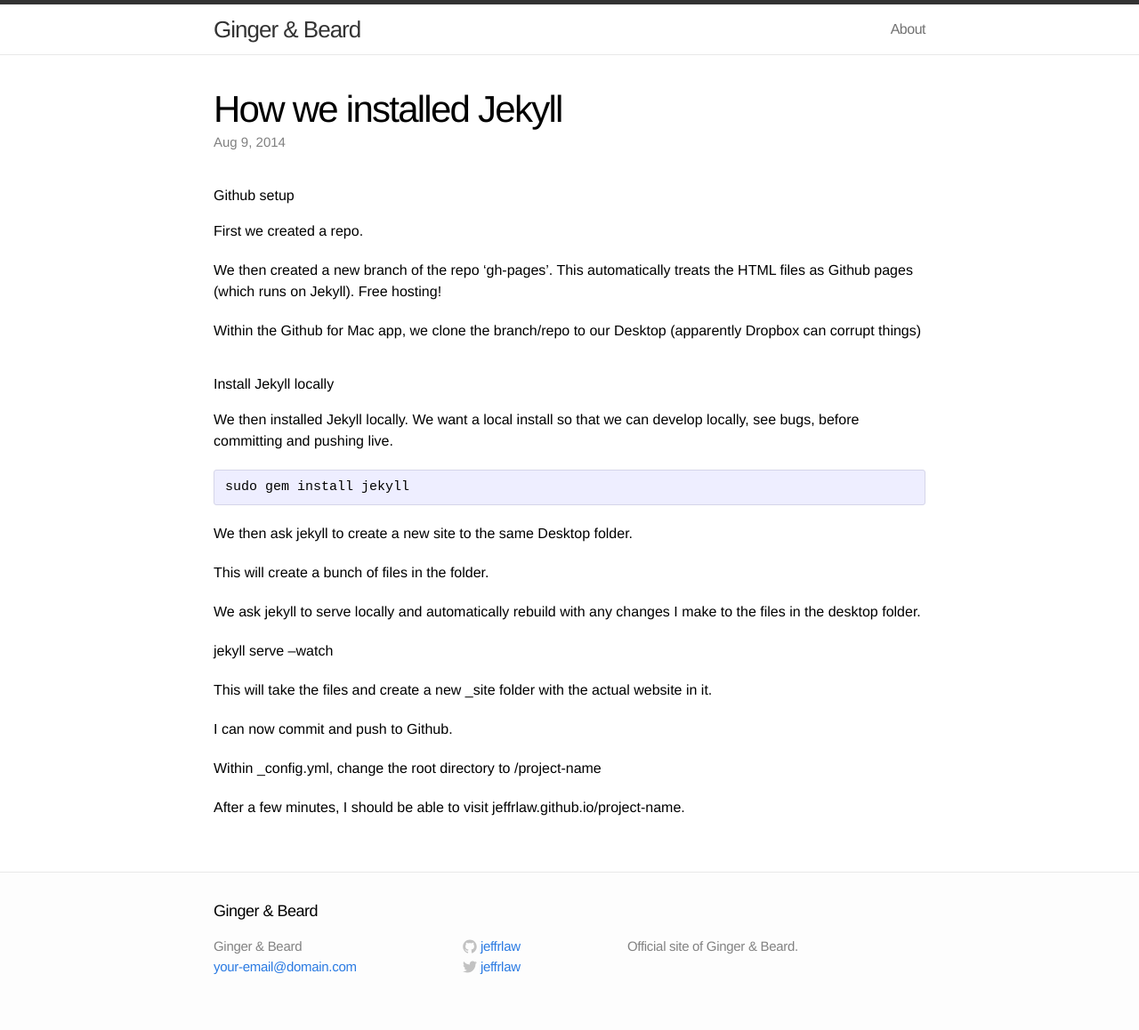
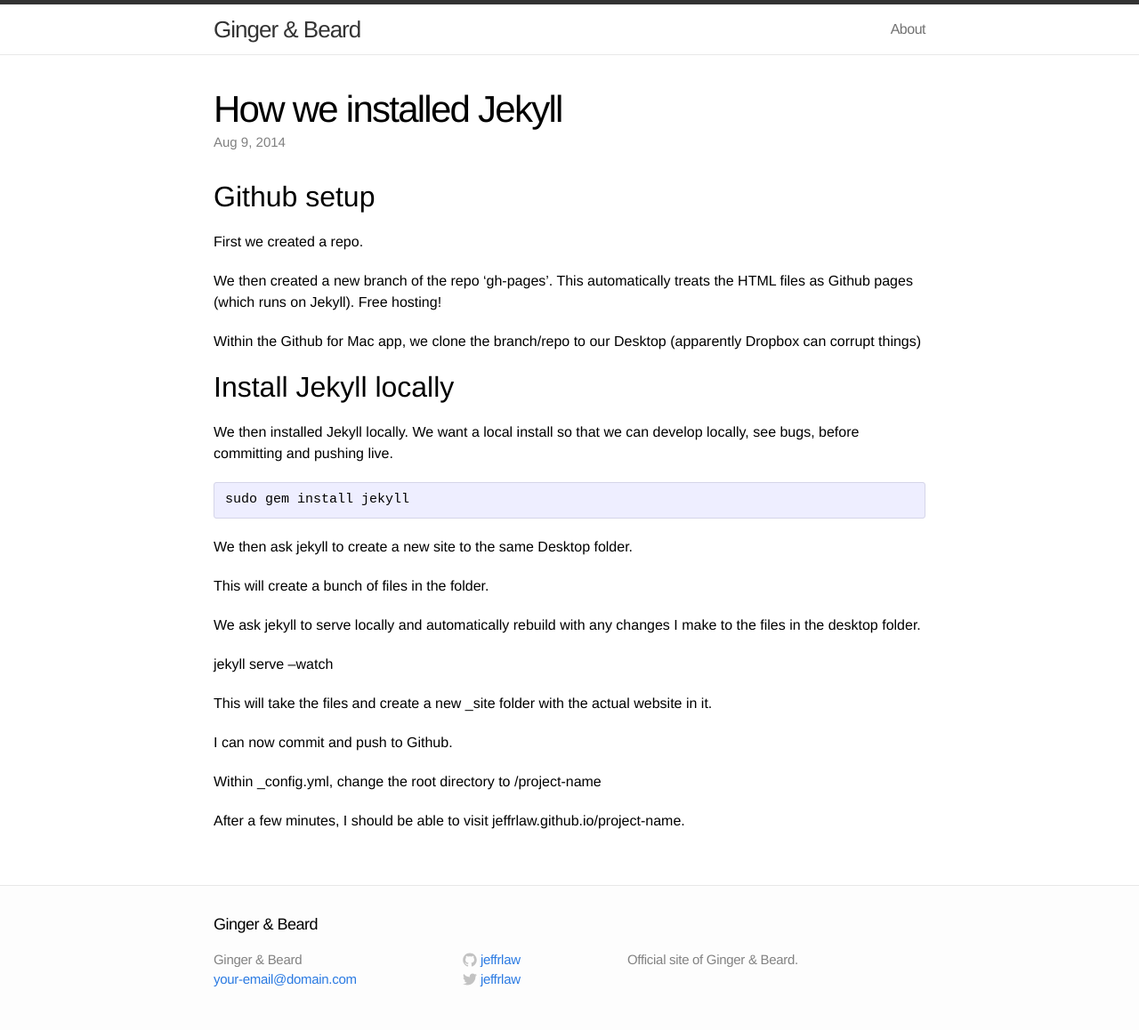
Before and after one commit to jeffrlaw/ginger-and-beard, a Jekyll site: the page built from _posts/2014-08-09-jekyll-install.markdown, in a window 1280 px wide. Shown: the whole page at 89% size. Built offline with Jekyll 4.4.1, drawn with Linux system fonts in a browser that asks for light colours.

Commit message:
Edited post-content h1 size

```diff
--- a/css/main.css
+++ b/css/main.css
@@ -186,7 +186,12 @@
 .post-content > * { margin: 20px 0; }
 
 
-.post-content h1,
+.post-content h1 {
+  line-height: 1.2;
+  font-size: 2em;
+}
+
+
 .post-content h2,
 .post-content h3,
 .post-content h4,
```
